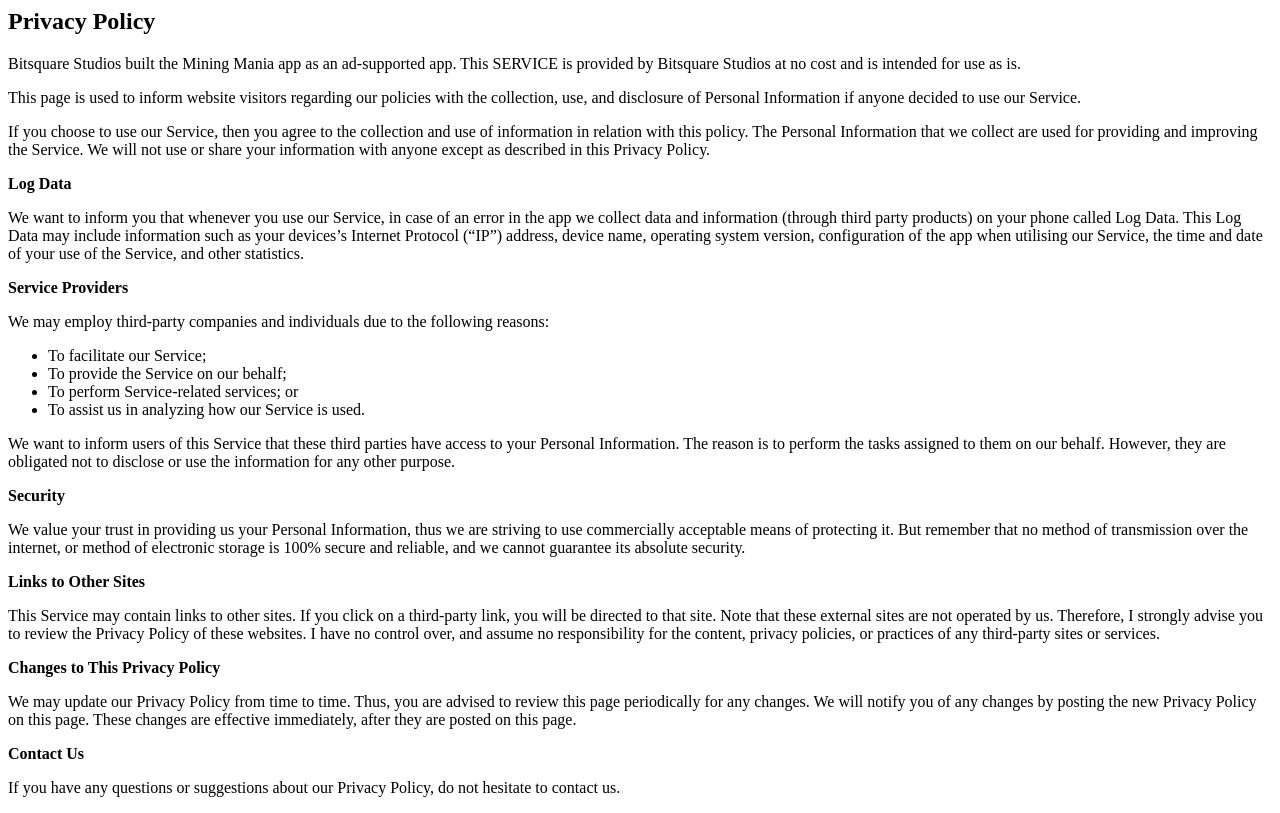
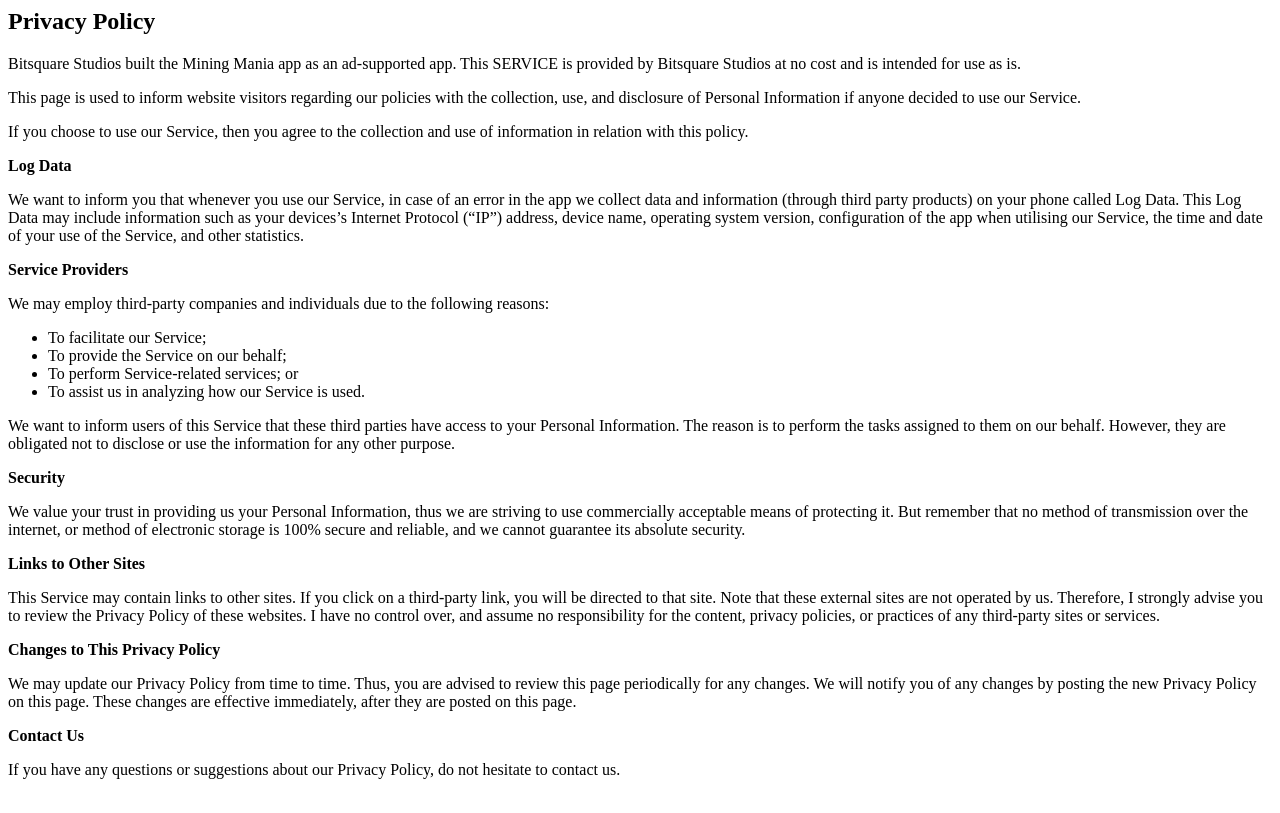
Before and after one commit to forsstromerik/app-policy, a plain HTML site: page index.html in a window 1280 px wide. Drawn offline with Linux system fonts and the light colour scheme.

Commit message:
update index.html

```diff
--- a/index.html
+++ b/index.html
@@ -6,9 +6,7 @@
 <p>This page is used to inform website visitors regarding our policies with the collection, use, and
     disclosure of Personal Information if anyone decided to use our Service.</p>
 <p>If you choose to use our Service, then you agree to the collection and use of information in
-    relation with this policy. The Personal Information that we collect are used for providing and
-    improving the Service. We will not use or share your information with anyone except as described
-    in this Privacy Policy.</p>
+    relation with this policy.</p>
 
 <p><strong>Log Data</strong></p>
 <p>We want to inform you that whenever you use our Service, in case of an error in the app we collect
```
